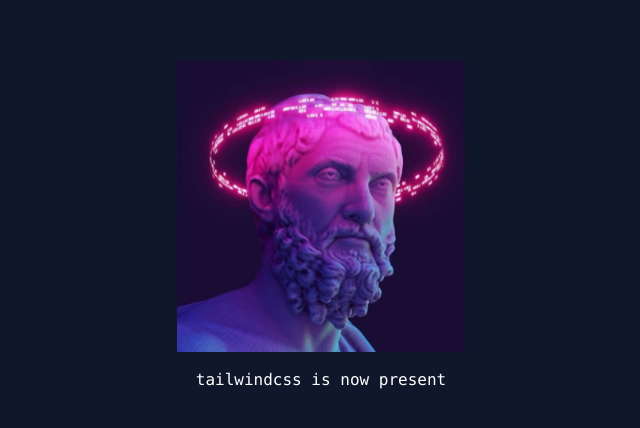
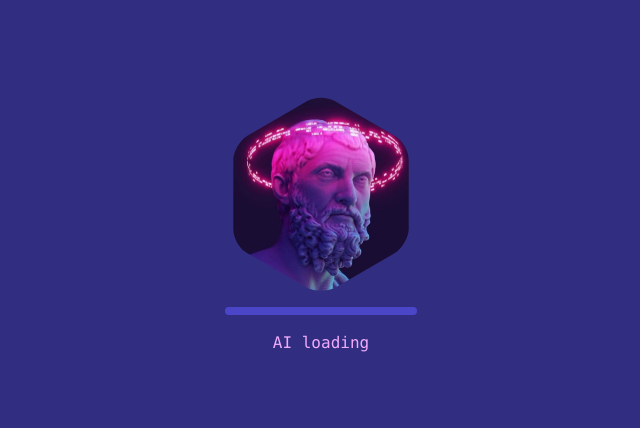
Before and after one commit to egrzeszczak/github-playground, a Nuxt app: page / in a window 1280 px wide. Shown: the part 174-602 px from the top of the page, without its empty margins (319-959 px from the left). Built offline with nearby package versions, Linux system fonts and the light colour scheme.

Commit message:
feat: :zap: use daisyui

```diff
--- a/app.vue
+++ b/app.vue
@@ -1,10 +1,11 @@
 <template>
-	<div class="bg-slate-900 text-white min-h-screen flex flex-col items-center justify-center gap-4">
+	<div class="bg-indigo-900 text-white min-h-screen flex flex-col items-center justify-center gap-4">
 		<img
 			src="/img/picture.png"
 			alt="Discover Github"
-			class="w-72"
+			class="w-48 mask mask-hexagon"
 		/>
-		<pre>tailwindcss is now present</pre>
+		<progress class="progress bg-indigo-600 progress-secondary w-48"></progress>
+		<pre class="text-fuchsia-300">AI loading</pre>
 	</div>
 </template>
```
